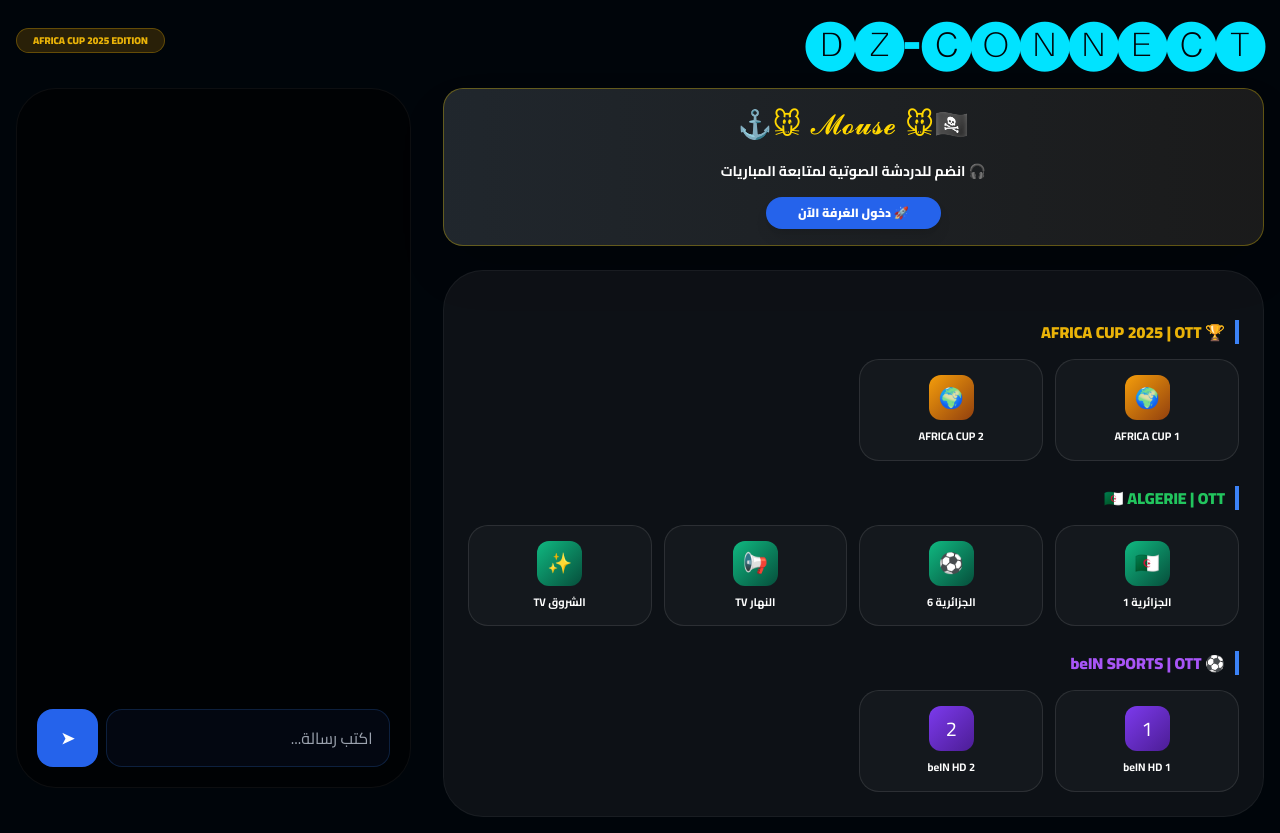
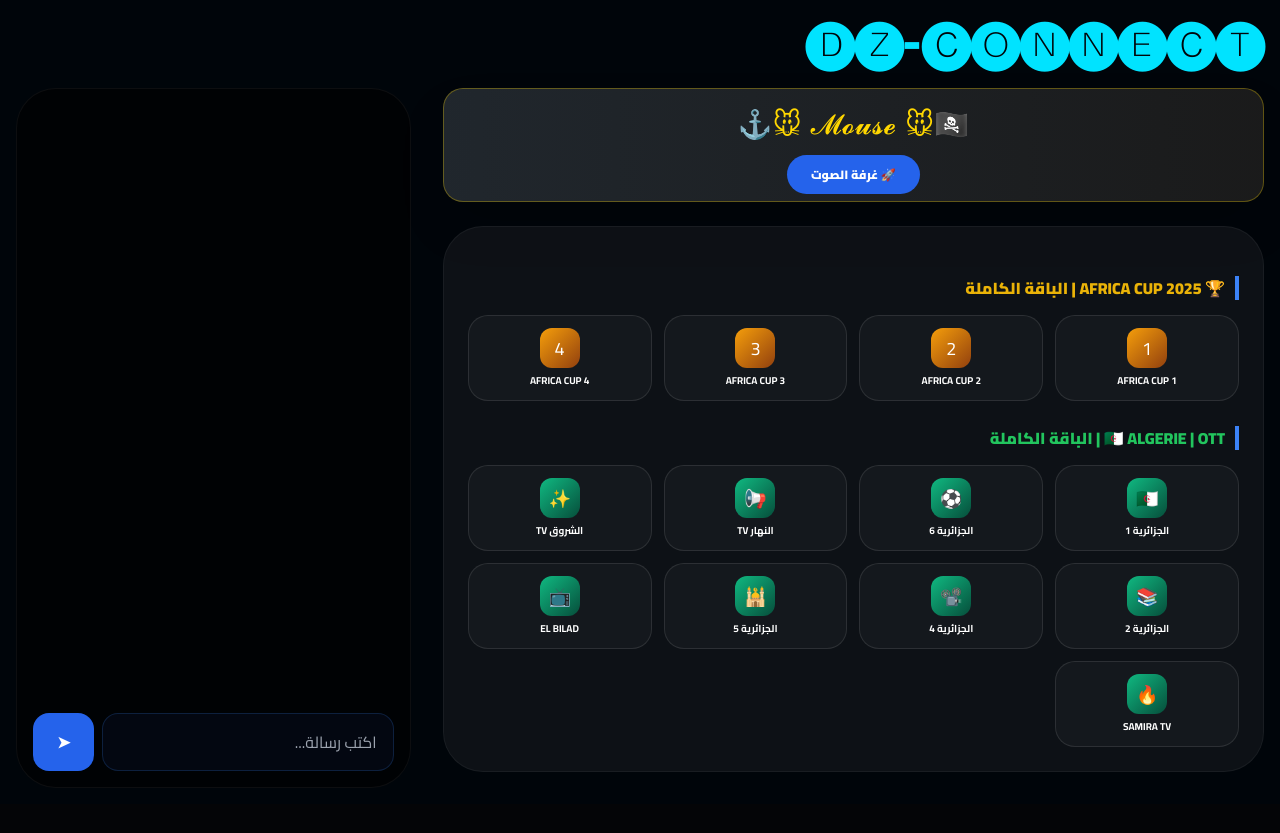
Before and after one commit to ijrambux/DZ-CONNECT, a Flask app: page /hub in a window 1280 px wide. After the commit the page ends 772 px from the top, so only its background shows below. Run offline with Flask 3, Linux system fonts and the light colour scheme; the visitor is signed in with stand-in values (Sample User, id 1); data that the repository does not hold is empty; some libraries are stand-ins or nearby versions.

Commit message:
Update hub.html

```diff
--- a/templates/hub.html
+++ b/templates/hub.html
@@ -3,7 +3,7 @@
 <head>
     <meta charset="UTF-8">
     <meta name="viewport" content="width=device-width, initial-scale=1.0">
-    <title>🅓🅩-🅒🅞🅝🅝🅔🅒🅣 | 2025 Special</title>
+    <title>🅓🅩-🅒🅞🅝🅝🅔🅒🅣 | VIP Algerian OTT</title>
     <script src="https://cdn.tailwindcss.com"></script>
     <link href="https://fonts.googleapis.com/css2?family=Cairo:wght@400;700;900&display=swap" rel="stylesheet">
     <style>
@@ -22,16 +22,15 @@
         .channel-card {
             background: rgba(255, 255, 255, 0.03);
             border: 1px solid rgba(255, 255, 255, 0.1);
-            border-radius: 20px; padding: 15px;
+            border-radius: 20px; padding: 12px;
             text-align: center; transition: 0.3s; cursor: pointer;
-            display: flex; flex-direction: column; align-items: center; gap: 8px;
+            display: flex; flex-direction: column; align-items: center; gap: 5px;
         }
         .channel-card:hover { background: rgba(59, 130, 246, 0.1); border-color: #3b82f6; transform: translateY(-3px); }
 
-        .icon-circle { width: 45px; height: 45px; border-radius: 12px; display: flex; align-items: center; justify-content: center; font-size: 20px; }
-        .bg-cup { background: linear-gradient(135deg, #f59e0b, #92400e); } /* ذهبي للبطولة */
-        .bg-dz { background: linear-gradient(135deg, #10b981, #064e3b); } /* أخضر للجزائر */
-        .bg-bein { background: linear-gradient(135deg, #7c3aed, #4c1d95); }
+        .icon-circle { width: 40px; height: 40px; border-radius: 12px; display: flex; align-items: center; justify-content: center; font-size: 18px; }
+        .bg-cup { background: linear-gradient(135deg, #f59e0b, #92400e); }
+        .bg-dz { background: linear-gradient(135deg, #10b981, #064e3b); }
 
         .section-title { font-size: 16px; font-weight: 900; margin: 25px 0 15px 0; color: #60a5fa; border-right: 4px solid #3b82f6; padding-right: 10px; }
         .bubble { background: rgba(255, 255, 255, 0.05); border: 1px solid rgba(255, 255, 255, 0.1); border-radius: 15px; padding: 10px; margin-bottom: 8px; }
@@ -41,71 +40,44 @@
     <div class="max-w-[1400px] mx-auto">
         <header class="flex justify-between items-center mb-6">
             <h1 class="brand text-3xl md:text-5xl">🅓🅩-🅒🅞🅝🅝🅔🅒🅣</h1>
-            <div class="bg-yellow-600/20 px-4 py-1 rounded-full border border-yellow-500/30 text-yellow-500 text-[10px] font-black uppercase">Africa Cup 2025 Edition</div>
         </header>
 
         <div class="grid grid-cols-1 lg:grid-cols-3 gap-8">
             <div class="lg:col-span-2">
                 <div class="chat-wrapper shadow-2xl mb-6">
                     <div class="custom-logo">🏴‍☠️🐭 𝓜𝓸𝓾𝓼𝓮 🐭⚓️</div>
-                    <div class="text-center text-white text-sm font-bold pb-4">🎧 انضم للدردشة الصوتية لمتابعة المباريات</div>
-                    <div class="flex justify-center pb-4">
-                        <a href="https://meet.jit.si/dznetvoice" target="_blank" class="bg-blue-600 px-8 py-2 rounded-full text-xs font-black shadow-lg">🚀 دخول الغرفة الآن</a>
-                    </div>
+                    <div class="text-center pb-4"><a href="https://meet.jit.si/dznetvoice" target="_blank" class="bg-blue-600 px-6 py-2 rounded-full text-xs font-black">🚀 غرفة الصوت</a></div>
                 </div>
 
                 <div class="bg-white/5 p-6 rounded-[2.5rem] border border-white/5">
 
-                    <h2 class="section-title text-yellow-500">🏆 AFRICA CUP 2025 | OTT</h2>
+                    <h2 class="section-title text-yellow-500">🏆 AFRICA CUP 2025 | الباقة الكاملة</h2>
                     <div class="grid grid-cols-2 md:grid-cols-4 gap-3">
-                        <div onclick="openLink('400070')" class="channel-card">
-                            <div class="icon-circle bg-cup">🌍</div>
-                            <span class="text-[11px] font-bold">AFRICA CUP 1</span>
-                        </div>
-                        <div onclick="openLink('400071')" class="channel-card">
-                            <div class="icon-circle bg-cup">🌍</div>
-                            <span class="text-[11px] font-bold">AFRICA CUP 2</span>
-                        </div>
+                        <div onclick="openLink('400070')" class="channel-card"><div class="icon-circle bg-cup">1</div><span class="text-[10px] font-bold">AFRICA CUP 1</span></div>
+                        <div onclick="openLink('400071')" class="channel-card"><div class="icon-circle bg-cup">2</div><span class="text-[10px] font-bold">AFRICA CUP 2</span></div>
+                        <div onclick="openLink('400072')" class="channel-card"><div class="icon-circle bg-cup">3</div><span class="text-[10px] font-bold">AFRICA CUP 3</span></div>
+                        <div onclick="openLink('400073')" class="channel-card"><div class="icon-circle bg-cup">4</div><span class="text-[10px] font-bold">AFRICA CUP 4</span></div>
                     </div>
 
-                    <h2 class="section-title text-green-500">🇩🇿 ALGERIE | OTT</h2>
+                    <h2 class="section-title text-green-500">🇩🇿 ALGERIE | OTT | الباقة الكاملة</h2>
                     <div class="grid grid-cols-2 md:grid-cols-4 gap-3">
-                        <div onclick="openLink('27040')" class="channel-card">
-                            <div class="icon-circle bg-dz">🇩🇿</div>
-                            <span class="text-[11px] font-bold">الجزائرية 1</span>
-                        </div>
-                        <div onclick="openLink('27038')" class="channel-card">
-                            <div class="icon-circle bg-dz">⚽</div>
-                            <span class="text-[11px] font-bold">الجزائرية 6</span>
-                        </div>
-                        <div onclick="openLink('27031')" class="channel-card">
-                            <div class="icon-circle bg-dz">📢</div>
-                            <span class="text-[11px] font-bold">النهار TV</span>
-                        </div>
-                        <div onclick="openLink('27030')" class="channel-card">
-                            <div class="icon-circle bg-dz">✨</div>
-                            <span class="text-[11px] font-bold">الشروق TV</span>
-                        </div>
-                    </div>
-
-                    <h2 class="section-title text-purple-500">⚽ beIN SPORTS | OTT</h2>
-                    <div class="grid grid-cols-2 md:grid-cols-4 gap-3">
-                        <div onclick="openLink('27111')" class="channel-card">
-                            <div class="icon-circle bg-bein">1</div>
-                            <span class="text-[11px] font-bold">beIN HD 1</span>
-                        </div>
-                        <div onclick="openLink('400056')" class="channel-card">
-                            <div class="icon-circle bg-bein">2</div>
-                            <span class="text-[11px] font-bold">beIN HD 2</span>
-                        </div>
+                        <div onclick="openLink('27040')" class="channel-card"><div class="icon-circle bg-dz">🇩🇿</div><span class="text-[10px] font-bold">الجزائرية 1</span></div>
+                        <div onclick="openLink('27038')" class="channel-card"><div class="icon-circle bg-dz">⚽</div><span class="text-[10px] font-bold">الجزائرية 6</span></div>
+                        <div onclick="openLink('27031')" class="channel-card"><div class="icon-circle bg-dz">📢</div><span class="text-[10px] font-bold">النهار TV</span></div>
+                        <div onclick="openLink('27030')" class="channel-card"><div class="icon-circle bg-dz">✨</div><span class="text-[10px] font-bold">الشروق TV</span></div>
+                        <div onclick="openLink('27039')" class="channel-card"><div class="icon-circle bg-dz">📚</div><span class="text-[10px] font-bold">الجزائرية 2</span></div>
+                        <div onclick="openLink('27035')" class="channel-card"><div class="icon-circle bg-dz">📽️</div><span class="text-[10px] font-bold">الجزائرية 4</span></div>
+                        <div onclick="openLink('27034')" class="channel-card"><div class="icon-circle bg-dz">🕌</div><span class="text-[10px] font-bold">الجزائرية 5</span></div>
+                        <div onclick="openLink('27027')" class="channel-card"><div class="icon-circle bg-dz">📺</div><span class="text-[10px] font-bold">EL BILAD</span></div>
+                        <div onclick="openLink('27025')" class="channel-card"><div class="icon-circle bg-dz">🔥</div><span class="text-[10px] font-bold">SAMIRA TV</span></div>
                     </div>
                 </div>
             </div>
 
-            <div class="bg-black/60 p-5 rounded-[2.5rem] border border-white/5 h-[700px] flex flex-col">
+            <div class="bg-black/60 p-4 rounded-[2.5rem] border border-white/5 h-[700px] flex flex-col">
                 <div id="box" class="flex-grow overflow-y-auto pr-2"></div>
                 <div class="flex gap-2 mt-4">
-                    <input id="m" type="text" placeholder="اكتب رسالة..." class="w-full bg-blue-900/10 p-4 rounded-2xl outline-none border border-blue-500/20">
+                    <input id="m" type="text" placeholder="اكتب رسالة..." class="w-full bg-blue-900/10 p-4 rounded-2xl outline-none border border-blue-500/20 text-right">
                     <button onclick="send()" class="bg-blue-600 px-6 rounded-2xl font-black">➤</button>
                 </div>
             </div>
@@ -124,14 +96,9 @@
 
         async function load() {
             const r = await fetch('/api/chat'); const d = await r.json();
-            document.getElementById('box').innerHTML = d.map(m => `
-                <div class="bubble">
-                    <div class="text-[10px] font-black text-blue-400 uppercase mb-1">${m.user}</div>
-                    <div class="text-white text-sm">${m.text}</div>
-                </div>`).join('');
+            document.getElementById('box').innerHTML = d.map(m => `<div class="bubble text-right"><div class="text-[8px] font-black text-blue-400 uppercase">${m.user}</div><div class="text-white text-xs">${m.text}</div></div>`).join('');
             document.getElementById('box').scrollTop = document.getElementById('box').scrollHeight;
         }
-
         async function send() {
             const i = document.getElementById('m'); if(!i.value) return;
             await fetch('/api/chat', {method: 'POST', headers: {'Content-Type': 'application/json'}, body: JSON.stringify({msg: i.value})});
```
